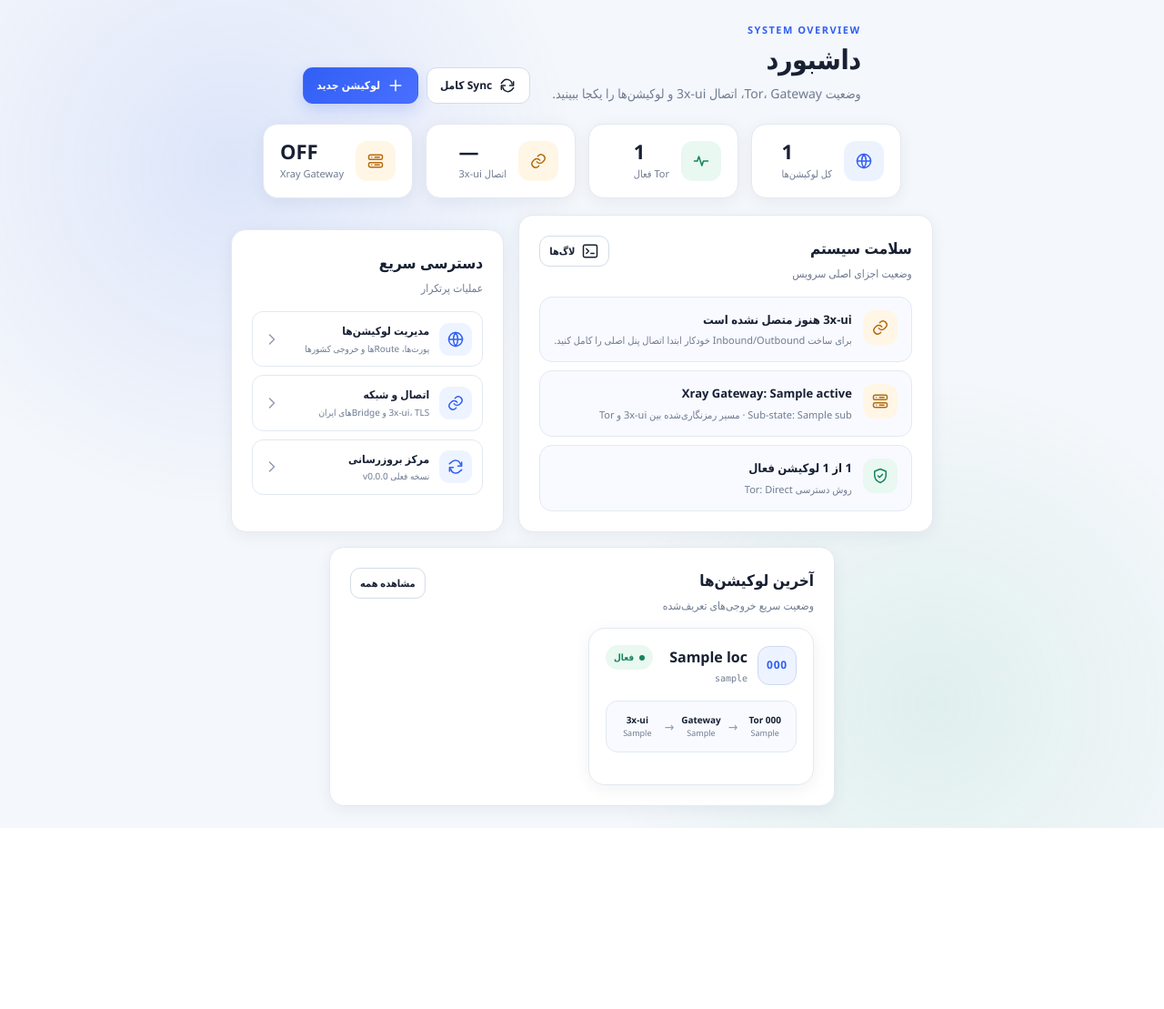
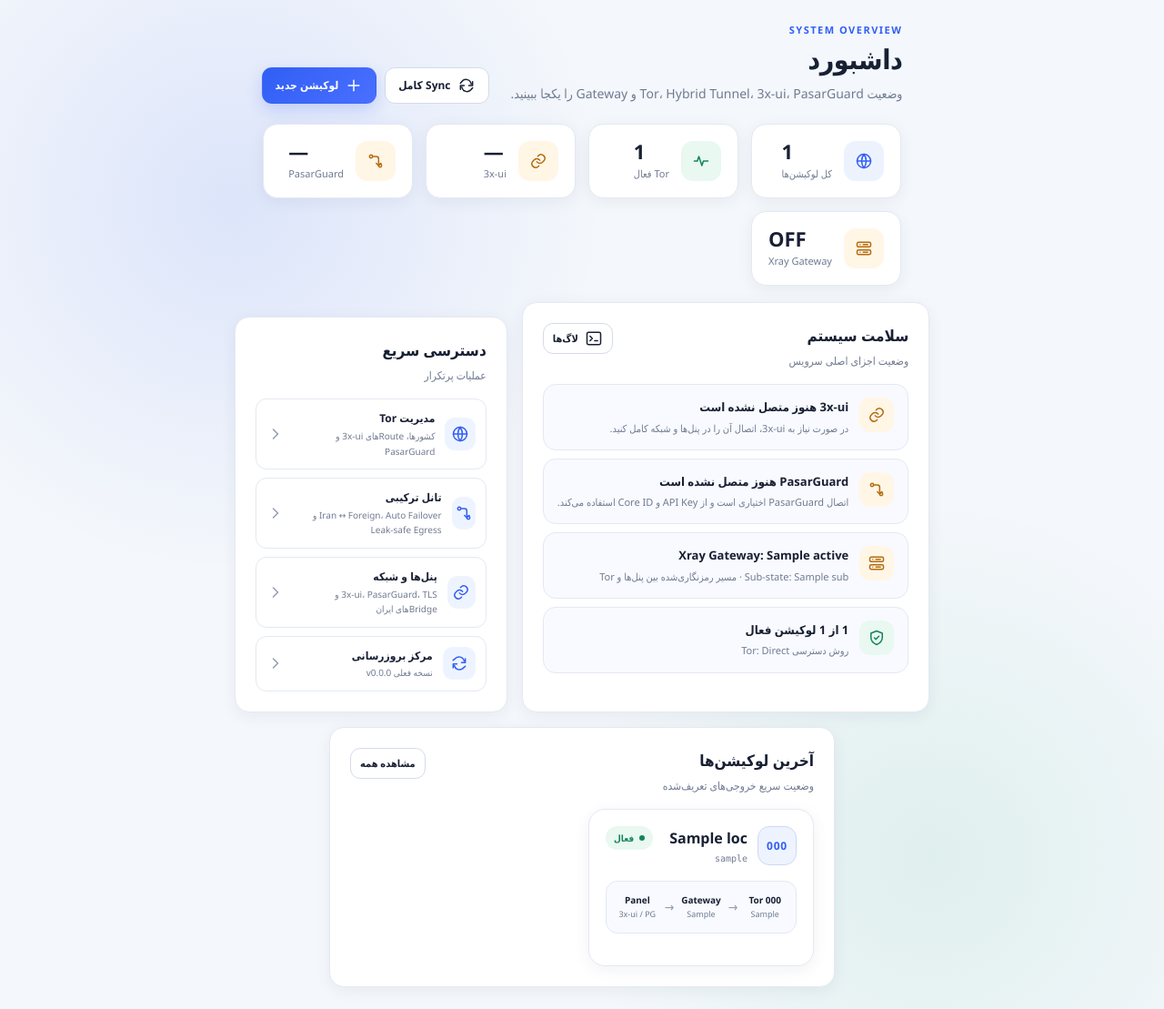
Before and after one commit to hazhanhasani/tor, a Flask app: template torpanel/templates/dashboard.html in a window 1280 px wide. Shown: the whole page at 91% size. Before the commit the page ends 910 px from the top, so only its background shows below. Run offline with Flask 3, Linux system fonts and the light colour scheme; the template is opened without the code that fills it: most values are stand-ins (such as "Sample title", 1, 10 or a date in 2020); parts of the project's set-up code (start-up, migrations or seed data) failed here and were passed over.

Commit message:
Show PasarGuard and hybrid routing status on dashboard

```diff
--- a/torpanel/templates/dashboard.html
+++ b/torpanel/templates/dashboard.html
@@ -3,7 +3,7 @@
 {% block title %}داشبورد | Tor Location Manager{% endblock %}
 {% block content %}
 <section class="page-head">
-  <div><div class="eyebrow">SYSTEM OVERVIEW</div><h1>داشبورد</h1><p>وضعیت Tor، Gateway، اتصال 3x-ui و لوکیشن‌ها را یکجا ببینید.</p></div>
+  <div><div class="eyebrow">SYSTEM OVERVIEW</div><h1>داشبورد</h1><p>وضعیت Tor، Hybrid Tunnel، 3x-ui، PasarGuard و Gateway را یکجا ببینید.</p></div>
   <div class="page-actions">
     <form method="post" action="{{ url_for('sync') }}"><input type="hidden" name="_csrf" value="{{ csrf_token() }}"><button class="button" type="submit">{{ icon('sync') }} Sync کامل</button></form>
     <a class="button primary" href="{{ url_for('location_new') }}">{{ icon('plus') }} لوکیشن جدید</a>
@@ -13,7 +13,8 @@
 <div class="stats-grid">
   <div class="stat-card"><div class="stat-icon">{{ icon('globe') }}</div><div><div class="value">{{ locations|length }}</div><div class="label">کل لوکیشن‌ها</div></div></div>
   <div class="stat-card"><div class="stat-icon success">{{ icon('pulse') }}</div><div><div class="value">{{ active_count }}</div><div class="label">Tor فعال</div></div></div>
-  <div class="stat-card"><div class="stat-icon {{ 'success' if configured else 'warning' }}">{{ icon('link') }}</div><div><div class="value">{{ 'OK' if configured else '—' }}</div><div class="label">اتصال 3x-ui</div></div></div>
+  <div class="stat-card"><div class="stat-icon {{ 'success' if configured else 'warning' }}">{{ icon('link') }}</div><div><div class="value">{{ 'OK' if configured else '—' }}</div><div class="label">3x-ui</div></div></div>
+  <div class="stat-card"><div class="stat-icon {{ 'success' if pasarguard_configured else 'warning' }}">{{ icon('route') }}</div><div><div class="value">{{ 'OK' if pasarguard_configured else '—' }}</div><div class="label">PasarGuard</div></div></div>
   <div class="stat-card"><div class="stat-icon {{ 'success' if gateway_state.active == 'active' else 'warning' }}">{{ icon('server') }}</div><div><div class="value">{{ 'UP' if gateway_state.active == 'active' else 'OFF' }}</div><div class="label">Xray Gateway</div></div></div>
 </div>
 
@@ -21,8 +22,9 @@
   <section class="panel">
     <div class="section-title"><div><h2>سلامت سیستم</h2><p>وضعیت اجزای اصلی سرویس</p></div><a class="button small" href="{{ url_for('logs') }}">{{ icon('terminal') }} لاگ‌ها</a></div>
     <div class="quick-list">
-      <div class="status-banner {{ 'success' if configured else 'warning' }}"><div class="status-icon">{{ icon('link') }}</div><div><strong>{{ 'اتصال 3x-ui پیکربندی شده است' if configured else '3x-ui هنوز متصل نشده است' }}</strong><p>{{ 'API Token و URL ذخیره شده‌اند و برای Sync آماده‌اند.' if configured else 'برای ساخت Inbound/Outbound خودکار ابتدا اتصال پنل اصلی را کامل کنید.' }}</p></div></div>
-      <div class="status-banner {{ 'success' if gateway_state.active == 'active' else 'warning' }}"><div class="status-icon">{{ icon('server') }}</div><div><strong>Xray Gateway: {{ gateway_state.active }}</strong><p>Sub-state: {{ gateway_state.sub }} · مسیر رمزنگاری‌شده بین 3x-ui و Tor</p></div></div>
+      <div class="status-banner {{ 'success' if configured else 'warning' }}"><div class="status-icon">{{ icon('link') }}</div><div><strong>{{ 'اتصال 3x-ui پیکربندی شده است' if configured else '3x-ui هنوز متصل نشده است' }}</strong><p>{{ 'Inbound اختصاصی، Tor Route و Hybrid Route آماده Sync هستند.' if configured else 'در صورت نیاز به 3x-ui، اتصال آن را در پنل‌ها و شبکه کامل کنید.' }}</p></div></div>
+      <div class="status-banner {{ 'success' if pasarguard_configured else 'warning' }}"><div class="status-icon">{{ icon('route') }}</div><div><strong>{{ 'PasarGuard Core پیکربندی شده است' if pasarguard_configured else 'PasarGuard هنوز متصل نشده است' }}</strong><p>{{ 'Tor و Hybrid Tunnel می‌توانند بر اساس Inbound Tag روی Core انتخابی Route شوند.' if pasarguard_configured else 'اتصال PasarGuard اختیاری است و از API Key و Core ID استفاده می‌کند.' }}</p></div></div>
+      <div class="status-banner {{ 'success' if gateway_state.active == 'active' else 'warning' }}"><div class="status-icon">{{ icon('server') }}</div><div><strong>Xray Gateway: {{ gateway_state.active }}</strong><p>Sub-state: {{ gateway_state.sub }} · مسیر رمزنگاری‌شده بین پنل‌ها و Tor</p></div></div>
       <div class="status-banner {{ 'success' if active_count == enabled_count else 'warning' }}"><div class="status-icon">{{ icon('shield') }}</div><div><strong>{{ active_count }} از {{ enabled_count }} لوکیشن فعال</strong><p>روش دسترسی Tor: {{ 'obfs4 Bridge' if transport_mode == 'obfs4' else 'Direct' }}</p></div></div>
     </div>
   </section>
@@ -30,8 +32,9 @@
   <aside class="panel">
     <div class="section-title"><div><h2>دسترسی سریع</h2><p>عملیات پرتکرار</p></div></div>
     <div class="quick-list">
-      <a class="quick-item" href="{{ url_for('index') }}"><span class="quick-icon">{{ icon('globe') }}</span><span><strong>مدیریت لوکیشن‌ها</strong><small>پورت‌ها، Routeها و خروجی کشورها</small></span><span class="chev">{{ icon('chevron') }}</span></a>
-      <a class="quick-item" href="{{ url_for('settings') }}"><span class="quick-icon">{{ icon('link') }}</span><span><strong>اتصال و شبکه</strong><small>3x-ui، TLS و Bridgeهای ایران</small></span><span class="chev">{{ icon('chevron') }}</span></a>
+      <a class="quick-item" href="{{ url_for('index') }}"><span class="quick-icon">{{ icon('globe') }}</span><span><strong>مدیریت Tor</strong><small>کشورها، Routeهای 3x-ui و PasarGuard</small></span><span class="chev">{{ icon('chevron') }}</span></a>
+      <a class="quick-item" href="{{ url_for('tunnels.tunnel_index') }}"><span class="quick-icon">{{ icon('route') }}</span><span><strong>تانل ترکیبی</strong><small>Iran ↔ Foreign، Auto Failover و Leak-safe Egress</small></span><span class="chev">{{ icon('chevron') }}</span></a>
+      <a class="quick-item" href="{{ url_for('settings') }}"><span class="quick-icon">{{ icon('link') }}</span><span><strong>پنل‌ها و شبکه</strong><small>3x-ui، PasarGuard، TLS و Bridgeهای ایران</small></span><span class="chev">{{ icon('chevron') }}</span></a>
       <a class="quick-item" href="{{ url_for('updates') }}"><span class="quick-icon">{{ icon('update') }}</span><span><strong>مرکز بروزرسانی</strong><small>نسخه فعلی v{{ ui_current_version }}</small></span><span class="chev">{{ icon('chevron') }}</span></a>
     </div>
   </aside>
@@ -44,12 +47,12 @@
     {% for loc in recent_locations %}
     <article class="location-card">
       <div class="location-head"><div class="location-title"><span class="country-badge">{{ loc.country_code }}</span><div><h2>{{ loc.name }}</h2><span class="slug">{{ loc.slug }}</span></div></div><span class="status {{ 'ok' if loc.active else 'off' }}">{{ 'فعال' if loc.active else 'متوقف' }}</span></div>
-      <div class="location-route"><div class="route-node"><b>3x-ui</b><span>{{ loc.xui_inbound_port or 'Auto' }}</span></div><span class="route-arrow">→</span><div class="route-node"><b>Gateway</b><span>{{ loc.gateway_port }}</span></div><span class="route-arrow">→</span><div class="route-node"><b>Tor {{ loc.country_code }}</b><span>{{ loc.socks_port }}</span></div></div>
+      <div class="location-route"><div class="route-node"><b>Panel</b><span>3x-ui / PG</span></div><span class="route-arrow">→</span><div class="route-node"><b>Gateway</b><span>{{ loc.gateway_port }}</span></div><span class="route-arrow">→</span><div class="route-node"><b>Tor {{ loc.country_code }}</b><span>{{ loc.socks_port }}</span></div></div>
     </article>
     {% endfor %}
   </div>
   {% else %}
-  <div class="empty-state"><div class="empty-illustration">{{ icon('globe') }}</div><h2>هنوز لوکیشنی ندارید</h2><p>اولین کشور را بسازید تا Inbound، Outbound و Route اختصاصی به‌صورت خودکار ایجاد شوند.</p><a class="button primary" href="{{ url_for('location_new') }}">{{ icon('plus') }} ساخت اولین لوکیشن</a></div>
+  <div class="empty-state"><div class="empty-illustration">{{ icon('globe') }}</div><h2>هنوز لوکیشنی ندارید</h2><p>اولین کشور را بسازید تا Tor و Routeهای پنل‌ها به‌صورت خودکار ایجاد شوند.</p><a class="button primary" href="{{ url_for('location_new') }}">{{ icon('plus') }} ساخت اولین لوکیشن</a></div>
   {% endif %}
 </section>
 {% endblock %}
```
